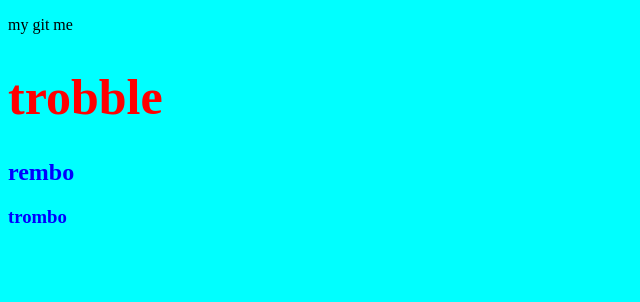
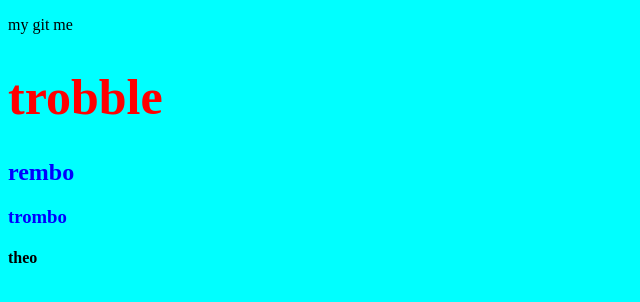
Before and after one commit to igorrembo/batman, a plain HTML site: page index.html in a window 1280 px wide. Shown: the full height of the page, 0-640 px from the left. Drawn offline with Linux system fonts and the light colour scheme.

Commit message:
change index.html

```diff
--- a/index.html
+++ b/index.html
@@ -1,5 +1,6 @@
 <!DOCTYPE html>
 <html lang="en">
+
 <head>
     <meta charset="UTF-8">
     <meta http-equiv="X-UA-Compatible" content="IE=edge">
@@ -8,10 +9,13 @@
     <title>работа</title>
 
 </head>
+
 <body>
     <p>my git me</p>
     <h1>trobble</h1>
     <h2>rembo</h2>
     <h3>trombo</h3>
+    <h4>theo</h3>
 </body>
+
 </html>
```
